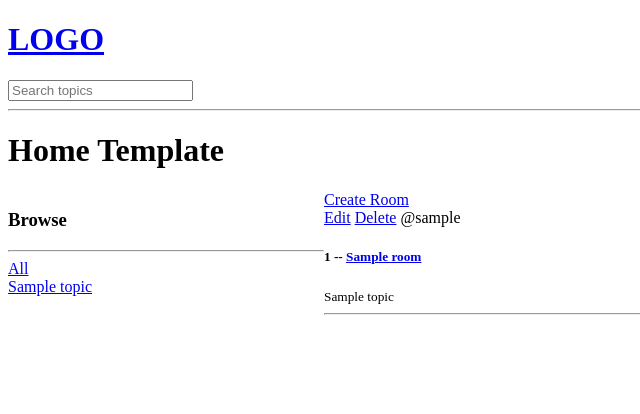
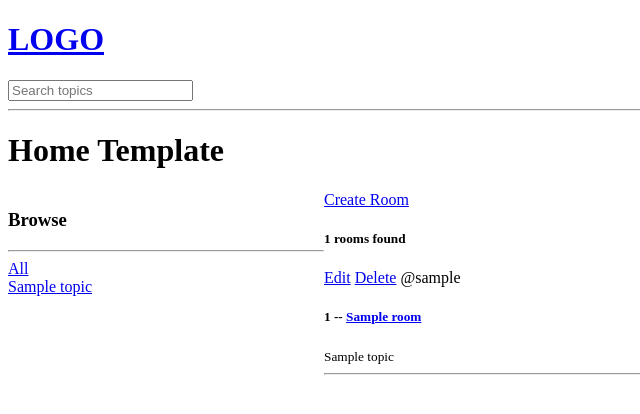
Before and after one commit to kurukimi/messagingsite, a Django app: page / in a window 1280 px wide. Shown: the top 414 px of the page, without its empty margins (0-640 px from the left). Run offline with Django 4.2, Linux system fonts and the light colour scheme; tables that the repository leaves empty hold one stand-in row (values such as "Sample post").

Commit message:
updated search

```diff
--- a/base/templates/base/partial_room.html
+++ b/base/templates/base/partial_room.html
@@ -1,5 +1,8 @@
+
+{% if rooms %}
 {% for room in rooms %}
 <div>
+    <h5>{{room_count}} rooms found</h5>
     <a href="{% url 'update-room' room.id %}">Edit</a>
     <a href="{% url 'delete-room' room.id %}">Delete</a>
     <span>@{{room.host.username}}</span>
@@ -8,3 +11,8 @@
     <hr>
 </div>
 {% endfor %}
+{% else %}
+<div>
+    <h5>no rooms found</h5>
+</div>
+{% endif %}
--- a/base/views.py
+++ b/base/views.py
@@ -8,17 +8,21 @@ from django.db.models import Q
 def home(request):
     is_ajax = request.headers.get('X-Requested-With') == 'XMLHttpRequest'
     q = request.GET.get('q') if request.GET.get('q') != None else ''
+
     rooms = Room.objects.filter(
         Q(topic__name__icontains=q) |
         Q(name__icontains=q) |
         Q(description__icontains=q)
     )
+    room_count = rooms.count()
+
     if is_ajax:
-        html = render_to_string(template_name="base/partial_room.html", context={'rooms' : rooms})
+        html = render_to_string(template_name="base/partial_room.html", context={'rooms' : rooms, 'room_count':room_count})
         dataDict = {'rooms' : html}
         return JsonResponse(dataDict, safe=False)
+
     topics = Topic.objects.all()
-    context = {'rooms' : rooms, 'topics' : topics}
+    context = {'rooms' : rooms, 'topics' : topics, 'room_count':room_count}
     return render(request, 'base/home.html', context)
 
 
--- a/static/main.js
+++ b/static/main.js
@@ -12,7 +12,6 @@ let ajax_call = function (endpoint, request_parameters) {
             partial_room_div.fadeTo(500, 0).promise().then(() => {
                 // replace the HTML contents
                 partial_room_div.html(response['rooms'])
-                console.log(response.rooms)
                 // fade-in the div with new contents
                 partial_room_div.fadeTo(500, 1)
 
```
